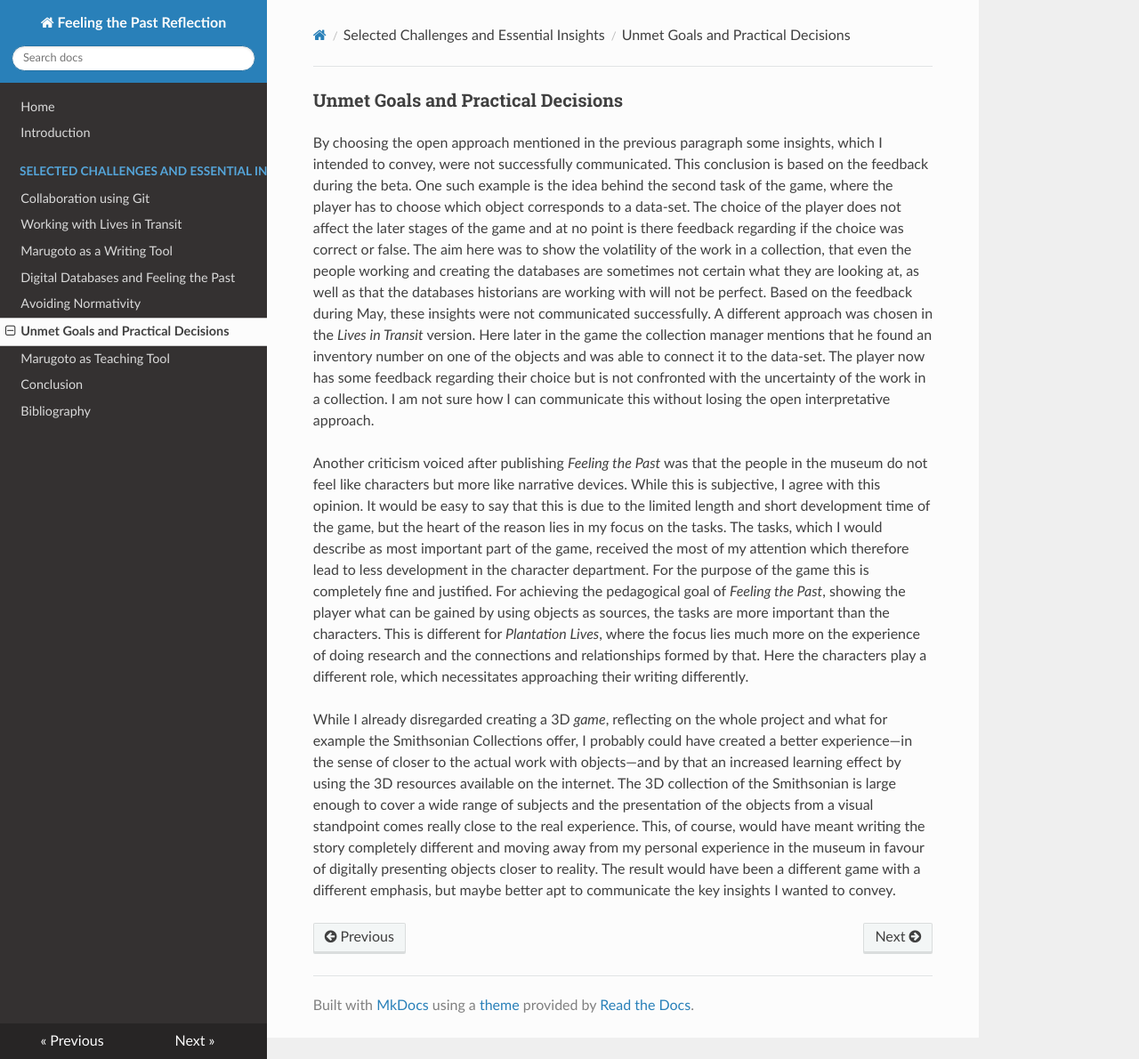
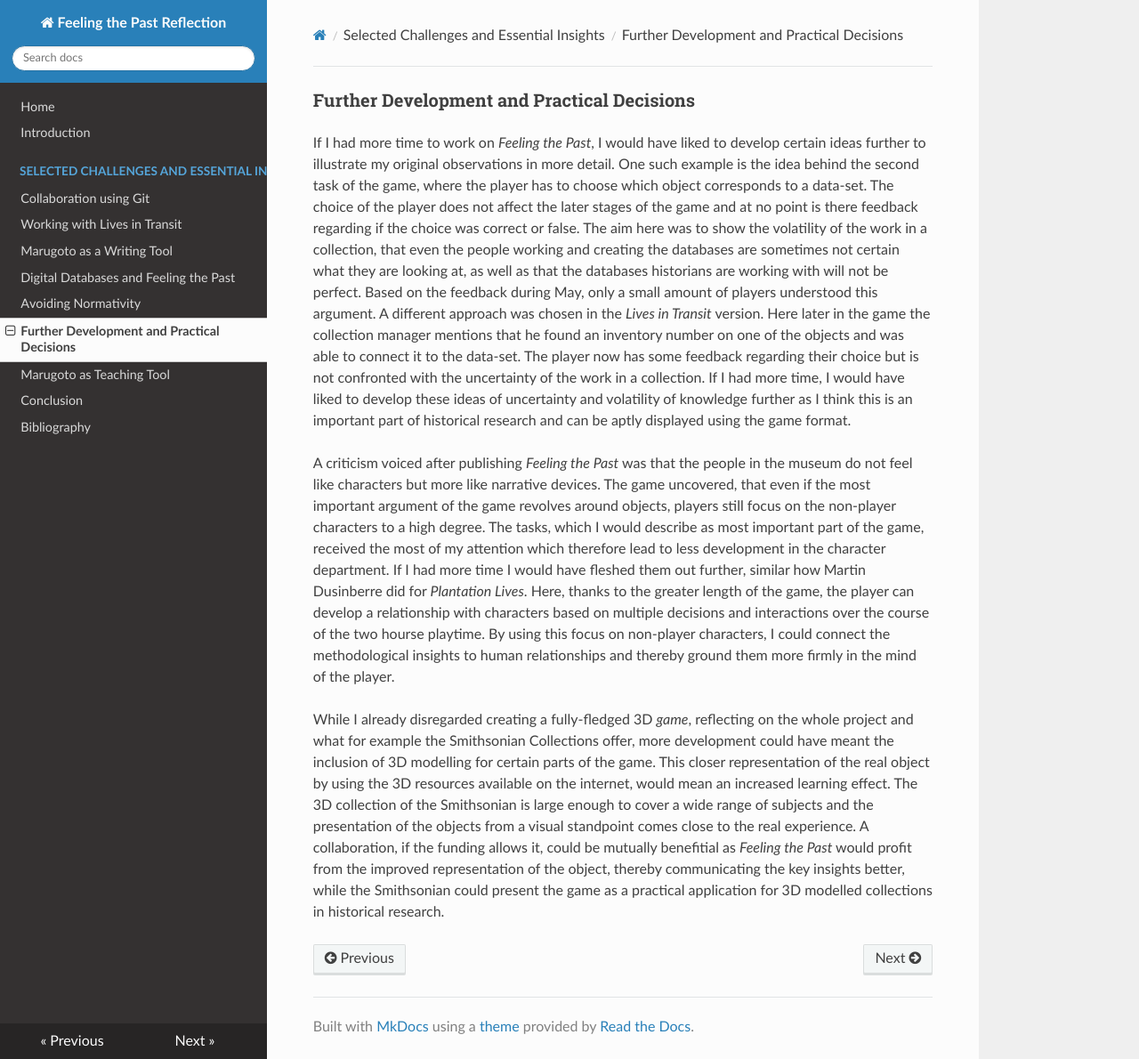
Before and after one commit to henokemp/university-work, an MkDocs documentation site: the page built from docs/goals-decisions.md, in a window 1280 px wide and 1190 px high. Shown: the whole window at 89% size. Built offline with MkDocs 1.6.1, drawn with Linux system fonts in a browser that asks for light colours; nearby versions of some CDN libraries.

Commit message:
more copyedits

```diff
--- a/docs/goals-decisions.md
+++ b/docs/goals-decisions.md
@@ -1,7 +1,7 @@
-### Unmet Goals and Practical Decisions
+### Further Development and Practical Decisions
 
-By choosing the open approach mentioned in the previous paragraph some insights, which I intended to convey, were not successfully communicated. This conclusion is based on the feedback during the beta. One such example is the idea behind the second task of the game, where the player has to choose which object corresponds to a data-set. The choice of the player does not affect the later stages of the game and at no point is there feedback regarding if the choice was correct or false. The aim here was to show the volatility of the work in a collection, that even the people working and creating the databases are sometimes not certain what they are looking at, as well as that the databases historians are working with will not be perfect. Based on the feedback during May, these insights were not communicated successfully. A different approach was chosen in the *Lives in Transit* version. Here later in the game the collection manager mentions that he found an inventory number on one of the objects and was able to connect it to the data-set. The player now has some feedback regarding their choice but is not confronted with the uncertainty of the work in a collection. I am not sure how I can communicate this without losing the open interpretative approach.
+If I had more time to work on *Feeling the Past*, I would have liked to develop certain ideas further to illustrate my original observations in more detail. One such example is the idea behind the second task of the game, where the player has to choose which object corresponds to a data-set. The choice of the player does not affect the later stages of the game and at no point is there feedback regarding if the choice was correct or false. The aim here was to show the volatility of the work in a collection, that even the people working and creating the databases are sometimes not certain what they are looking at, as well as that the databases historians are working with will not be perfect. Based on the feedback during May, only a small amount of players understood this argument. A different approach was chosen in the *Lives in Transit* version. Here later in the game the collection manager mentions that he found an inventory number on one of the objects and was able to connect it to the data-set. The player now has some feedback regarding their choice but is not confronted with the uncertainty of the work in a collection. If I had more time, I would have liked to develop these ideas of uncertainty and volatility of knowledge further as I think this is an important part of historical research and can be aptly displayed using the game format.
 
-Another criticism voiced after publishing *Feeling the Past* was that the people in the museum do not feel like characters but more like narrative devices. While this is subjective, I agree with this opinion. It would be easy to say that this is due to the limited length and short development time of the game, but the heart of the reason lies in my focus on the tasks. The tasks, which I would describe as most important part of the game, received the most of my attention which therefore lead to less development in the character department. For the purpose of the game this is completely fine and justified. For achieving the pedagogical goal of *Feeling the Past*, showing the player what can be gained by using objects as sources, the tasks are more important than the characters. This is different for *Plantation Lives*, where the focus lies much more on the experience of doing research and the connections and relationships formed by that. Here the characters play a different role, which necessitates approaching their writing differently.
+A criticism voiced after publishing *Feeling the Past* was that the people in the museum do not feel like characters but more like narrative devices. The game uncovered, that even if the most important argument of the game revolves around objects, players still focus on the non-player characters to a high degree. The tasks, which I would describe as most important part of the game, received the most of my attention which therefore lead to less development in the character department. If I had more time I would have fleshed them out further, similar how Martin Dusinberre did for *Plantation Lives*. Here, thanks to the greater length of the game, the player can develop a relationship with characters based on multiple decisions and interactions over the course of the two hourse playtime. By using this focus on non-player characters, I could connect the methodological insights to human relationships and thereby ground them more firmly in the mind of the player.
 
-While I already disregarded creating a 3D *game*, reflecting on the whole project and what for example the Smithsonian Collections offer, I probably could have created a better experience—in the sense of closer to the actual work with objects—and by that an increased learning effect by using the 3D resources available on the internet. The 3D collection of the Smithsonian is large enough to cover a wide range of subjects and the presentation of the objects from a visual standpoint comes really close to the real experience. This, of course, would have meant writing the story completely different and moving away from my personal experience in the museum in favour of digitally presenting objects closer to reality. The result would have been a different game with a different emphasis, but maybe better apt to communicate the key insights I wanted to convey.
+While I already disregarded creating a fully-fledged 3D *game*, reflecting on the whole project and what for example the Smithsonian Collections offer, more development could have meant the inclusion of 3D modelling for certain parts of the game. This closer representation of the real object by using the 3D resources available on the internet, would mean an increased learning effect. The 3D collection of the Smithsonian is large enough to cover a wide range of subjects and the presentation of the objects from a visual standpoint comes  close to the real experience. A collaboration, if the funding allows it, could be mutually benefitial as *Feeling the Past* would profit from the improved representation of the object, thereby communicating the key insights better, while the Smithsonian could present the game as a practical application for 3D modelled collections in historical research.
--- a/mkdocs.yml
+++ b/mkdocs.yml
@@ -10,7 +10,7 @@ nav:
     - Marugoto as a Writing Tool: marugoto.md
     - Digital Databases and Feeling the Past: goal-of-ftp.md
     - Avoiding Normativity: normativity.md
-    - Unmet Goals and Practical Decisions: goals-decisions.md
+    - Further Development and Practical Decisions: goals-decisions.md
     - Marugoto as Teaching Tool: teaching-tool.md
   - Conclusion: conclusion.md
   - Bibliography: bibliography.md
```
Also changed, not shown: docs/marugoto.md (+1 -1 lines).
